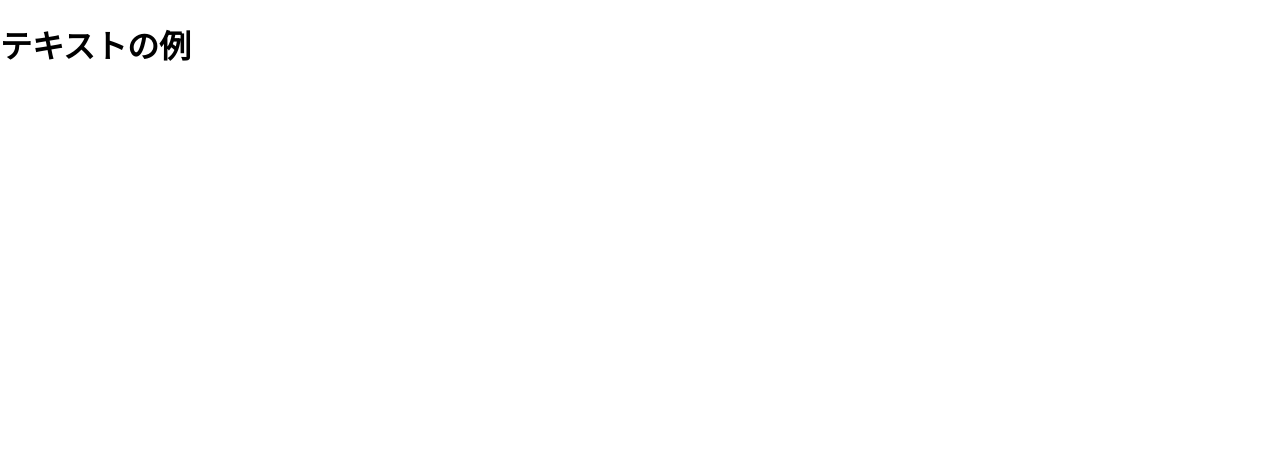
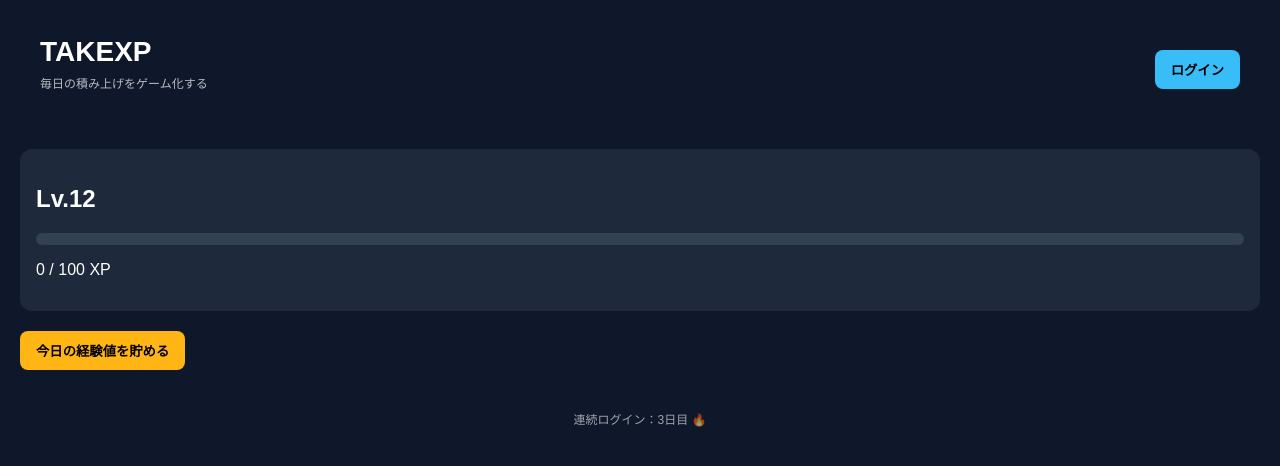
Before and after one commit to matsudaron/TAKEXP, a React (Create React App) app: page / in a window 1280 px wide. Shown: the top 466 px of the page. Built offline with nearby package versions, Linux system fonts and the light colour scheme.

Commit message:
トップ画面作成

```diff
--- a/src/App.css
+++ b/src/App.css
@@ -1,38 +1,79 @@
-.App {
-  text-align: center;
+/* トップ */
+.top-container {
+  padding: 20px;
+  min-height: 100vh;
+  background: #0f172a;
+  color: white;
+  font-family: sans-serif;
 }
 
-.App-logo {
-  height: 40vmin;
-  pointer-events: none;
+.top-card {
+  background: #1e293b;
+  padding: 16px;
+  border-radius: 12px;
+  margin: 20px 0;
 }
 
-@media (prefers-reduced-motion: no-preference) {
-  .App-logo {
-    animation: App-logo-spin infinite 20s linear;
-  }
+.exp-bar {
+  width: 100%;
+  height: 12px;
+  background: #334155;
+  border-radius: 6px;
+  overflow: hidden;
 }
 
-.App-header {
-  background-color: #282c34;
-  min-height: 100vh;
-  display: flex;
-  flex-direction: column;
-  align-items: center;
-  justify-content: center;
-  font-size: calc(10px + 2vmin);
-  color: white;
+.exp-fill {
+  height: 100%;
+  background: #38bdf8;
+  transition: width 0.4s ease;
 }
 
-.App-link {
-  color: #61dafb;
+.take-xp-button {
+  padding: 10px 16px;
+  border: none;
+  border-radius: 8px;
+  background: #ffb514;
+  cursor: pointer;
+  font-weight: bold;
 }
 
-@keyframes App-logo-spin {
-  from {
-    transform: rotate(0deg);
-  }
-  to {
-    transform: rotate(360deg);
-  }
+/* ヘッダー */
+.header {
+  display: flex;
+  align-items: center;
+  justify-content: space-between;
+  padding: 16px 20px;
 }
+
+.logo {
+  margin: 0;
+  font-size: 28px;
+  font-weight: bold;
+}
+
+.subtitle {
+  margin-top: 6px;
+  font-size: 12px;
+  opacity: 0.7;
+}
+
+.login-button {
+  padding: 10px 16px;
+  border: none;
+  border-radius: 8px;
+  background: #38bdf8;
+  cursor: pointer;
+  font-weight: bold;
+}
+
+.main {
+  padding: 10px 0;
+}
+
+/* フッター */
+.footer {
+  margin-top: 30px;
+  text-align: center;
+  font-size: 12px;
+  opacity: 0.6;
+}
--- /dev/null
+++ b/src/App.js
@@ -0,0 +1,58 @@
+import { useState } from "react";
+import "./App.css";
+
+const Top = () => {
+  const [xp, setXp] = useState(0);
+
+  const handleLogin = () => {
+    setXp((prev) => {
+      const next = prev + 5;
+      return next > 100 ? 100 : next;
+    });
+  };
+
+  return (
+    <div className="top-container">
+
+      {/* ヘッダー */}
+      <header className="header">
+        <div>
+          <h1 className="logo">TAKEXP</h1>
+          <p className="subtitle">毎日の積み上げをゲーム化する</p>
+        </div>
+
+        <button className="login-button">
+          ログイン
+        </button>
+      </header>
+
+      {/* メイン */}
+      <main className="main">
+        <div className="top-card">
+          <h2>Lv.12</h2>
+
+          <div className="exp-bar">
+            <div
+              className="exp-fill"
+              style={{ width: `${xp}%` }}
+            />
+          </div>
+
+          <p>{xp} / 100 XP</p>
+        </div>
+
+        <button className="take-xp-button" onClick={handleLogin}>
+          今日の経験値を貯める
+        </button>
+      </main>
+
+      {/* フッター */}
+      <footer className="footer">
+        <p>連続ログイン：3日目 🔥</p>
+      </footer>
+
+    </div>
+  );
+};
+
+export default Top;
--- a/src/index.js
+++ b/src/index.js
@@ -1,8 +1,7 @@
 import React from 'react';
 import ReactDOM from 'react-dom/client';
 import './index.css';
-import Top from './pages/App';
-import reportWebVitals from './reportWebVitals';
+import Top from './App';
 
 const root = ReactDOM.createRoot(document.getElementById('root'));
 root.render(
@@ -14,4 +13,3 @@ root.render(
 // If you want to start measuring performance in your app, pass a function
 // to log results (for example: reportWebVitals(console.log))
 // or send to an analytics endpoint. Learn more: https://bit.ly/CRA-vitals
-reportWebVitals();
--- a/src/pages/App.js
+++ /dev/null
@@ -1,19 +0,0 @@
-// TOP画面
-
-// functionを使った書き方の例
-// function Top() {
-//   return (
-//     <div>
-//     <h1>テキストの例</h1>
-//   </div>
-//   );
-// }
-
-// アロー関数を使った書き方の例
-const Top = () => (
-  <div>
-    <h1>テキストの例</h1>
-  </div>
-);
-
-export default Top;
--- a/src/reportWebVitals.js
+++ /dev/null
@@ -1,13 +0,0 @@
-const reportWebVitals = onPerfEntry => {
-  if (onPerfEntry && onPerfEntry instanceof Function) {
-    import('web-vitals').then(({ getCLS, getFID, getFCP, getLCP, getTTFB }) => {
-      getCLS(onPerfEntry);
-      getFID(onPerfEntry);
-      getFCP(onPerfEntry);
-      getLCP(onPerfEntry);
-      getTTFB(onPerfEntry);
-    });
-  }
-};
-
-export default reportWebVitals;
```
Also changed, not shown: src/logo.svg (deleted), 1 other file (tests, documents, lock files or other folders).
